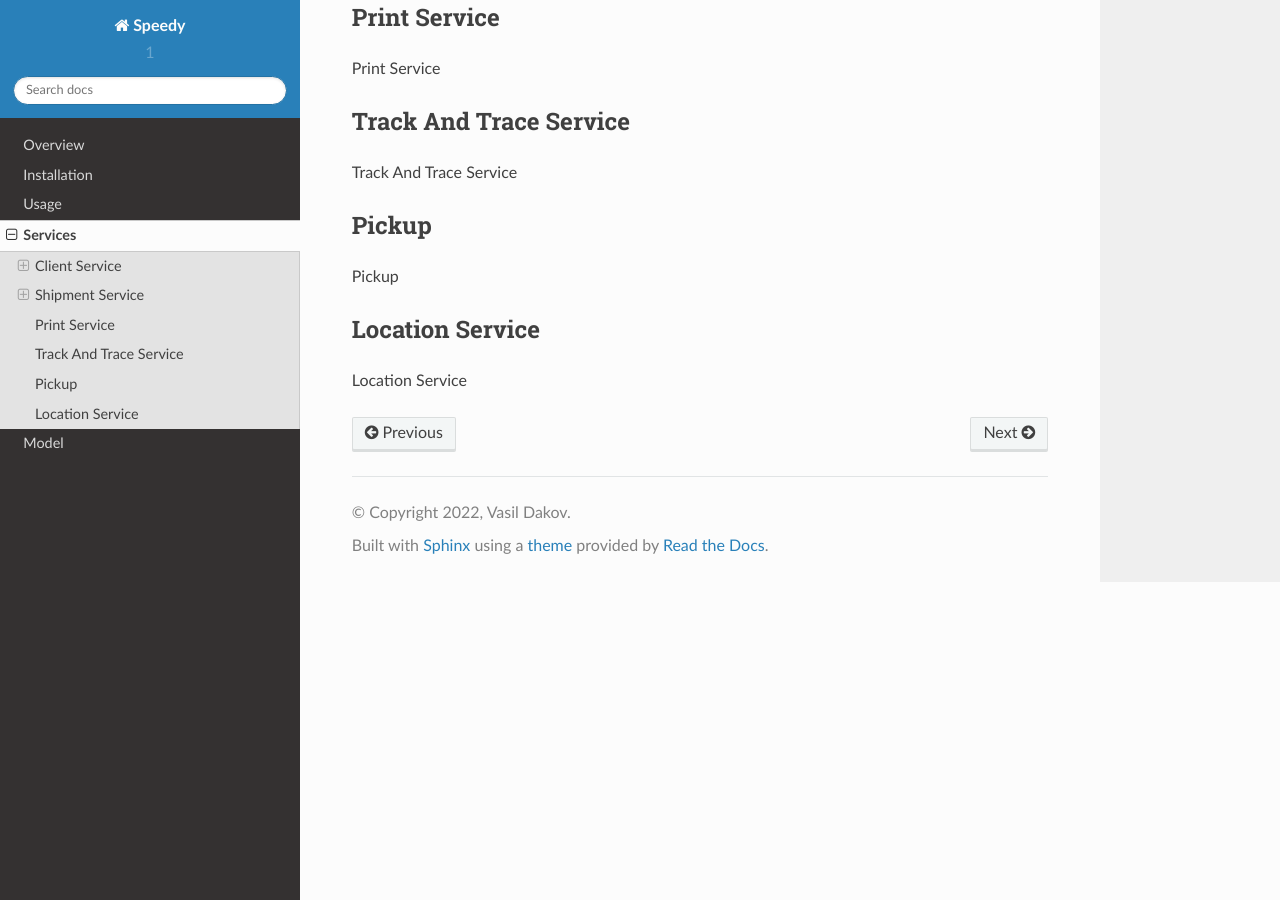
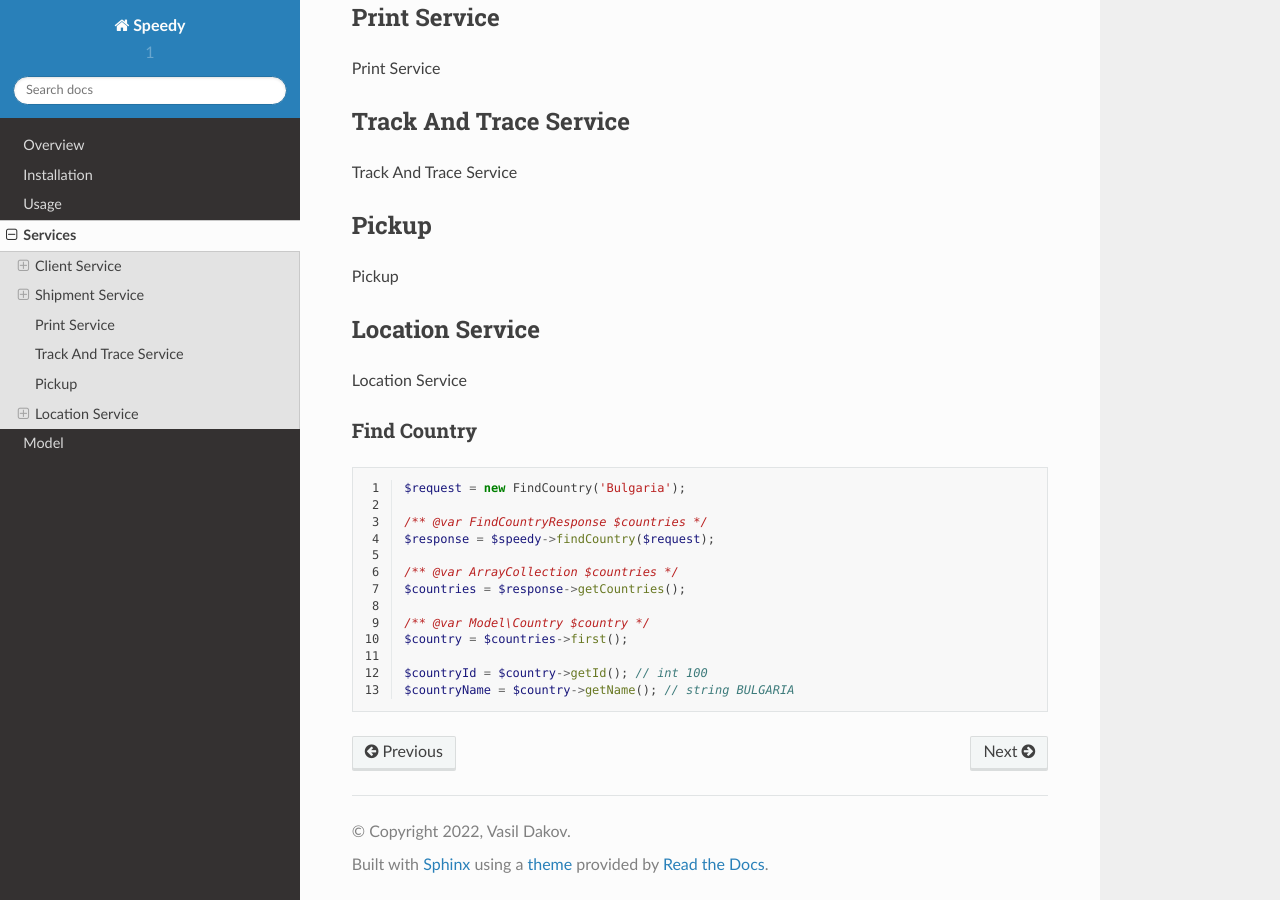
Before and after one commit to vasildakov/speedy, a Sphinx documentation site: the page built from docs/services.rst, in a window 1280 px wide and 900 px high, scrolled down 1471 px. Built offline with Sphinx 7.4.7 and the Read the Docs theme 2.0.0, drawn with Linux system fonts in a browser that asks for light colours.

Commit message:
Updated docs

```diff
--- a/docs/services.rst
+++ b/docs/services.rst
@@ -111,3 +111,23 @@ Pickup
 Location Service
 ****************
 Location Service
+
+Find Country
+============
+
+.. code-block:: php
+    :linenos:
+
+    $request = new FindCountry('Bulgaria');
+
+    /** @var FindCountryResponse $countries */
+    $response = $speedy->findCountry($request);
+
+    /** @var ArrayCollection $countries */
+    $countries = $response->getCountries();
+
+    /** @var Model\Country $country */
+    $country = $countries->first();
+
+    $countryId = $country->getId(); // int 100
+    $countryName = $country->getName(); // string BULGARIA
```
